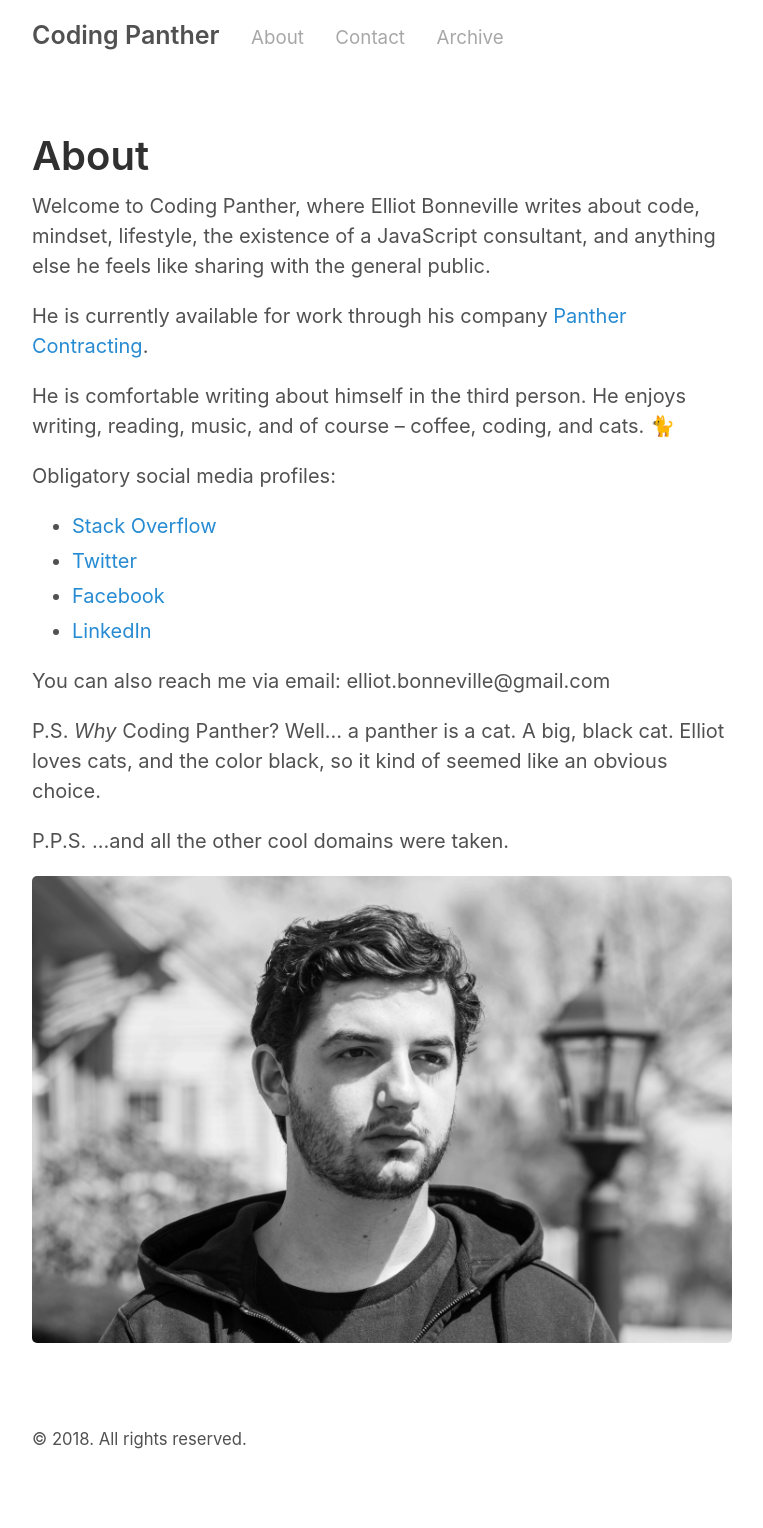
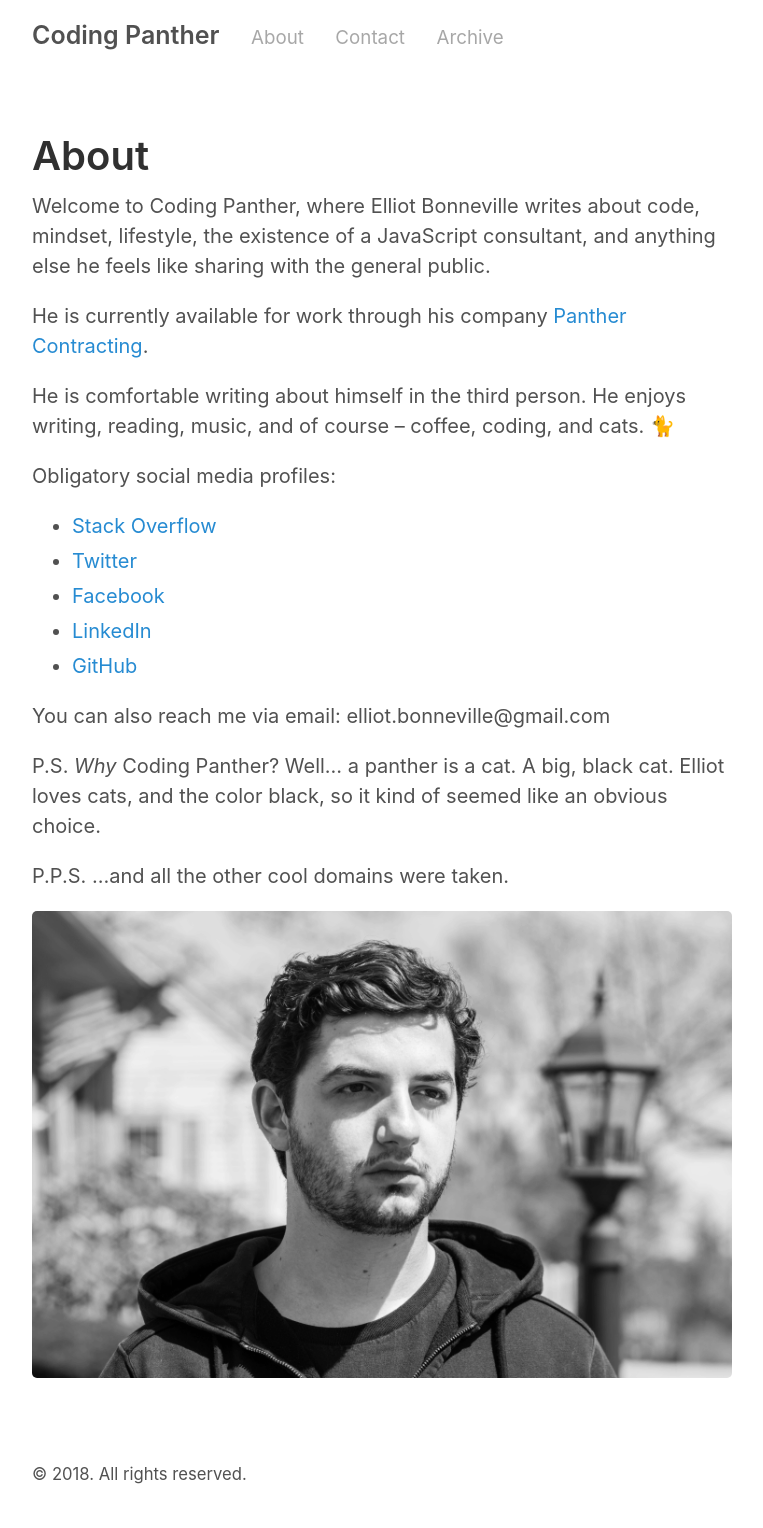
Before and after one commit to elliotbonneville/elliotbonneville.github.io, a Jekyll site: the page built from about.md, in a window 1280 px wide. Shown: the whole page, without its empty margins (258-1021 px from the left). Built offline with Jekyll 4.4.1, drawn with Linux system fonts in a browser that asks for light colours; before the commit the page ends 1493 px from its top, so only the background shows below that.

Commit message:
Add GitHub to profile

```diff
--- a/about.md
+++ b/about.md
@@ -15,6 +15,7 @@ Obligatory social media profiles:
 - [Twitter](https://twitter.com/elliotbnvl)
 - [Facebook](https://facebook.com/elliotbnvl)
 - [LinkedIn](https://linkedin.com/in/elliotbonneville)
+- [GitHub](https://github.com/elliotbonneville)
 
 You can also reach me via email: elliot.bonneville@gmail.com
 
```
